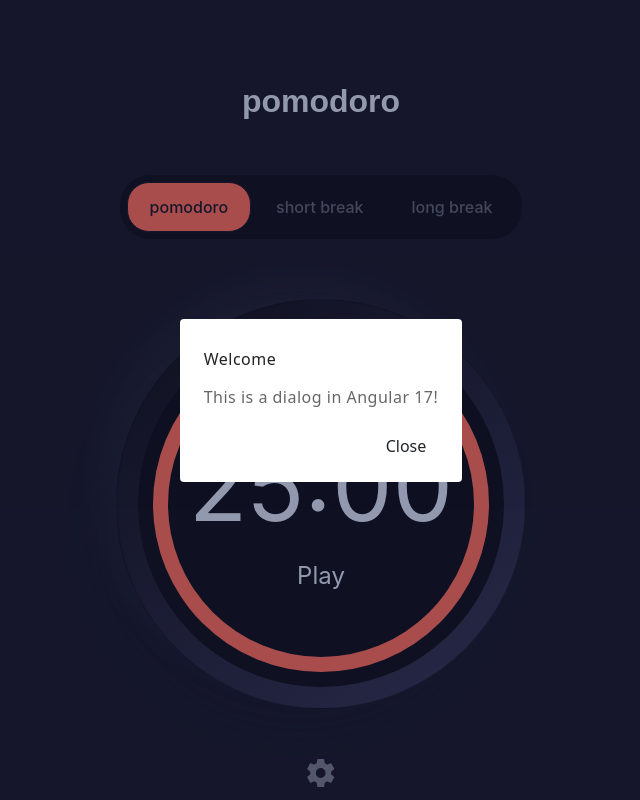
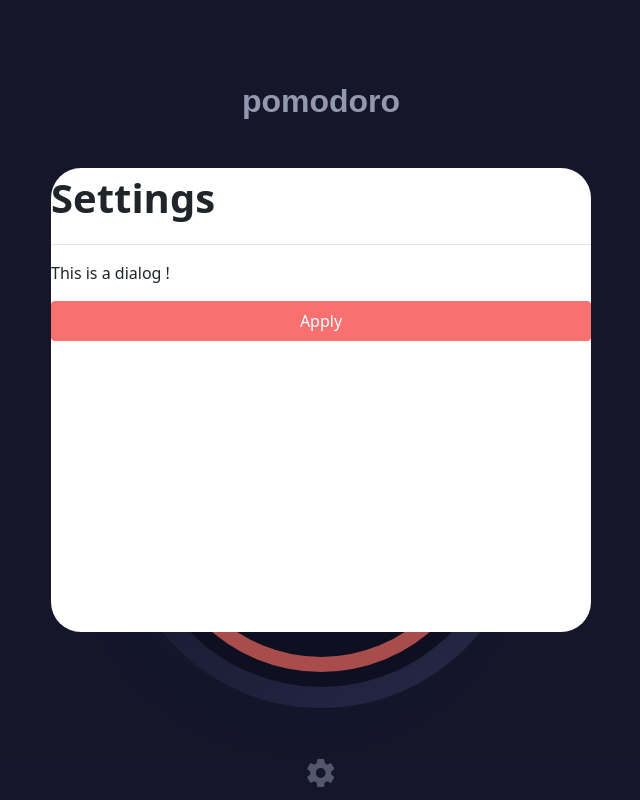
Before and after one commit to deakferi90/pomodoro, an Angular app: page / in a window 1280 px wide. Both pictures are taken after a click on the button 640 px from the left and 772 px from the top of the page. Shown: the whole page, without its empty margins (319-959 px from the left). Built offline with nearby package versions, Linux system fonts and the light colour scheme.

Commit message:
did modal

```diff
--- a/src/app/dialog-content/dialog-content.html
+++ b/src/app/dialog-content/dialog-content.html
@@ -1,5 +1,4 @@
-<h2 mat-dialog-title>Welcome</h2>
-<mat-dialog-content>This is a dialog in Angular 17!</mat-dialog-content>
-<mat-dialog-actions>
-  <button mat-button mat-dialog-close>Close</button>
-</mat-dialog-actions>
+<h1 class="modal-title" mat-dialog-title>Settings</h1>
+<hr class="dark-grey-line" />
+<p>This is a dialog !</p>
+<button mat-button class="apply-btn">Apply</button>
--- a/src/app/dialog-content/dialog-content.scss
+++ b/src/app/dialog-content/dialog-content.scss
@@ -0,0 +1,29 @@
+.dark-grey-line {
+  border: none;
+  border-top: 1px solid #979797;
+}
+
+.modal-title {
+  font-weight: bold !important;
+  padding-top: 0 !important;
+  padding-bottom: 0 !important;
+}
+
+.apply-btn {
+  display: flex;
+  justify-content: center;
+  background-color: #f87070;
+  color: white !important;
+  border-radius: 4px;
+}
+
+.apply-btn:hover {
+  background-color: #e55e5e;
+}
+
+::ng-deep .mat-mdc-dialog-inner-container {
+  overflow-y: hidden !important;
+  height: 464px !important;
+  width: 540px !important;
+  border-radius: 30px;
+}
--- a/src/app/dialog-content/dialog-content.ts
+++ b/src/app/dialog-content/dialog-content.ts
@@ -1,12 +1,12 @@
 import { Component } from '@angular/core';
-import { MatDialogModule } from '@angular/material/dialog';
 import { MatButtonModule } from '@angular/material/button';
 import { CommonModule } from '@angular/common';
 
 @Component({
   standalone: true,
   selector: 'app-dialog-content',
-  imports: [CommonModule, MatDialogModule, MatButtonModule],
+  imports: [CommonModule, MatButtonModule],
   templateUrl: 'dialog-content.html',
+  styleUrls: ['dialog-content.scss'],
 })
 export class DialogContentComponent {}
```
